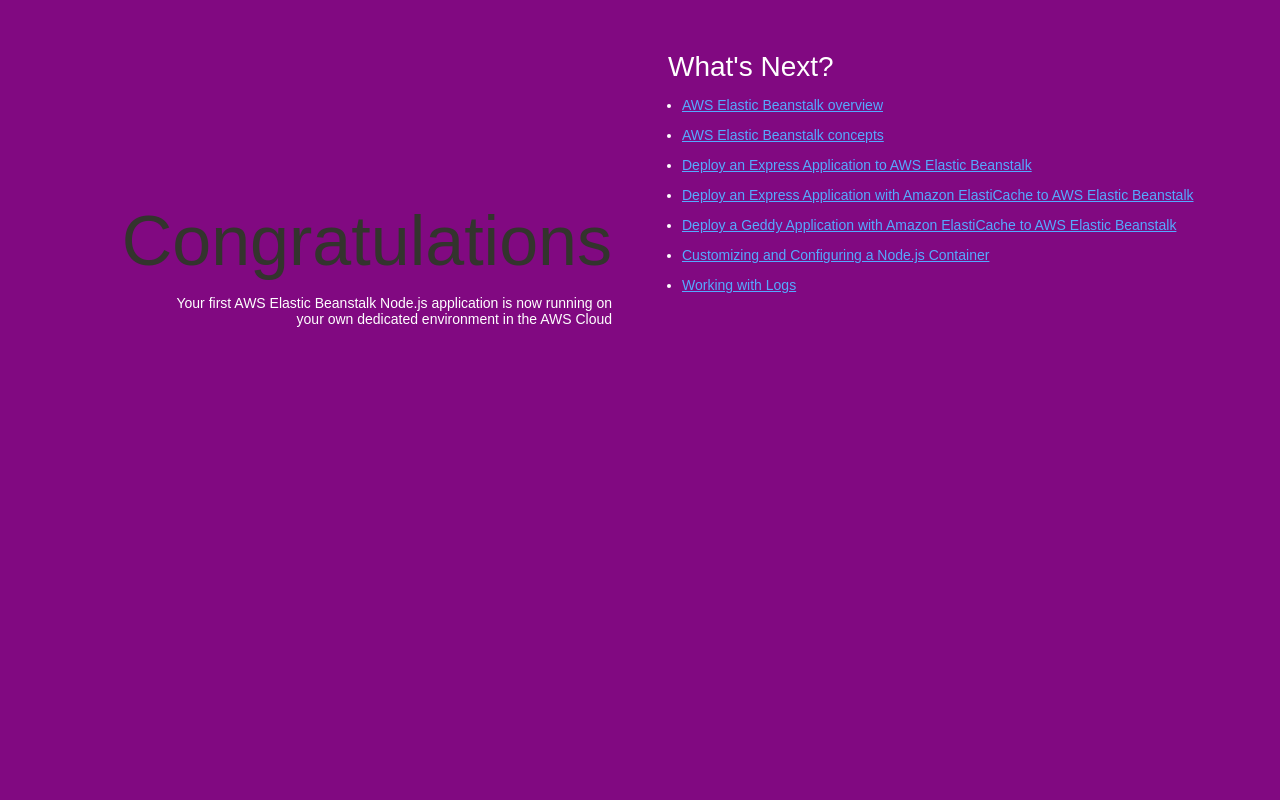
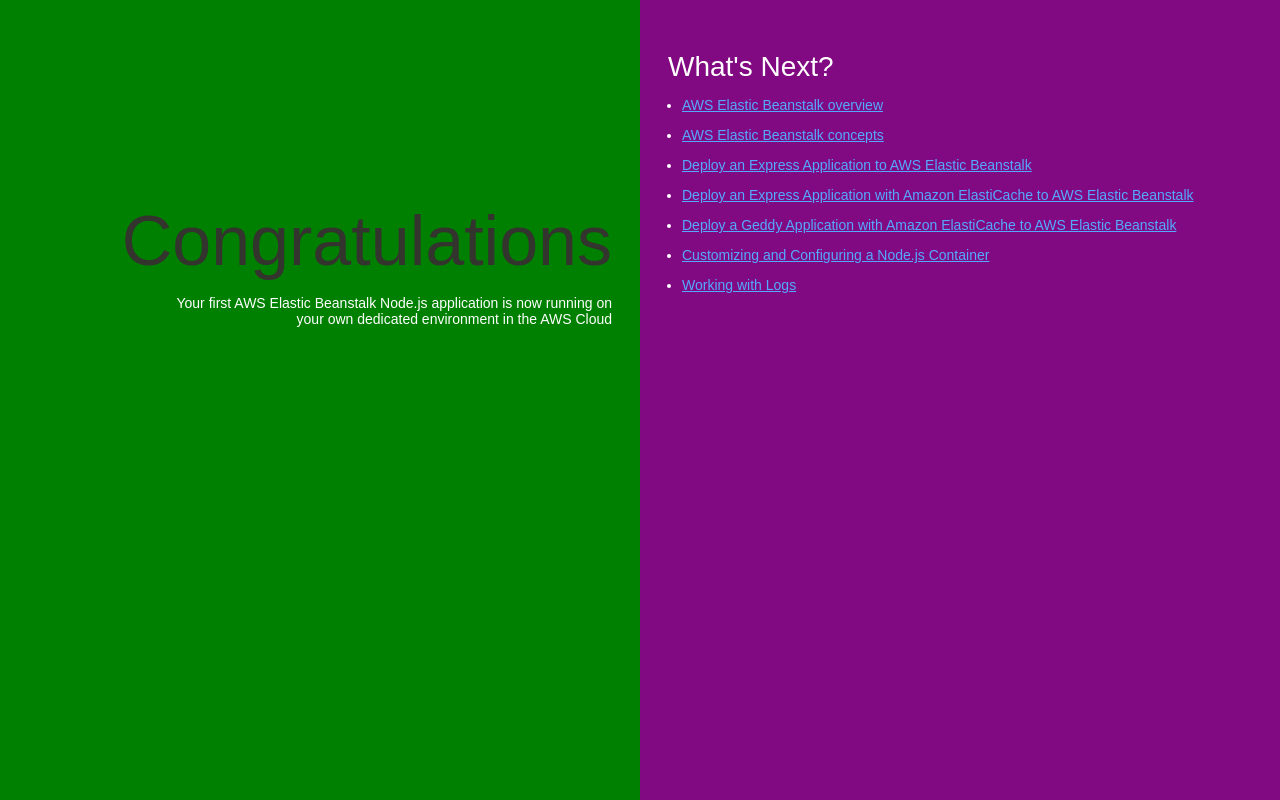
Before and after one commit to jnprogrammer/aws_devops_pratice_repo, a website: page index.html in a window 1280 px wide. Drawn offline with Linux system fonts and the light colour scheme.

Commit message:
Update index.html
added gree n

```diff
--- a/index.html
+++ b/index.html
@@ -35,7 +35,7 @@
 
         text-align: right;
         padding-top: 11em;
-        background-color: #810981;
+        background-color: green;
 
       }
       .textColumn p {
```
